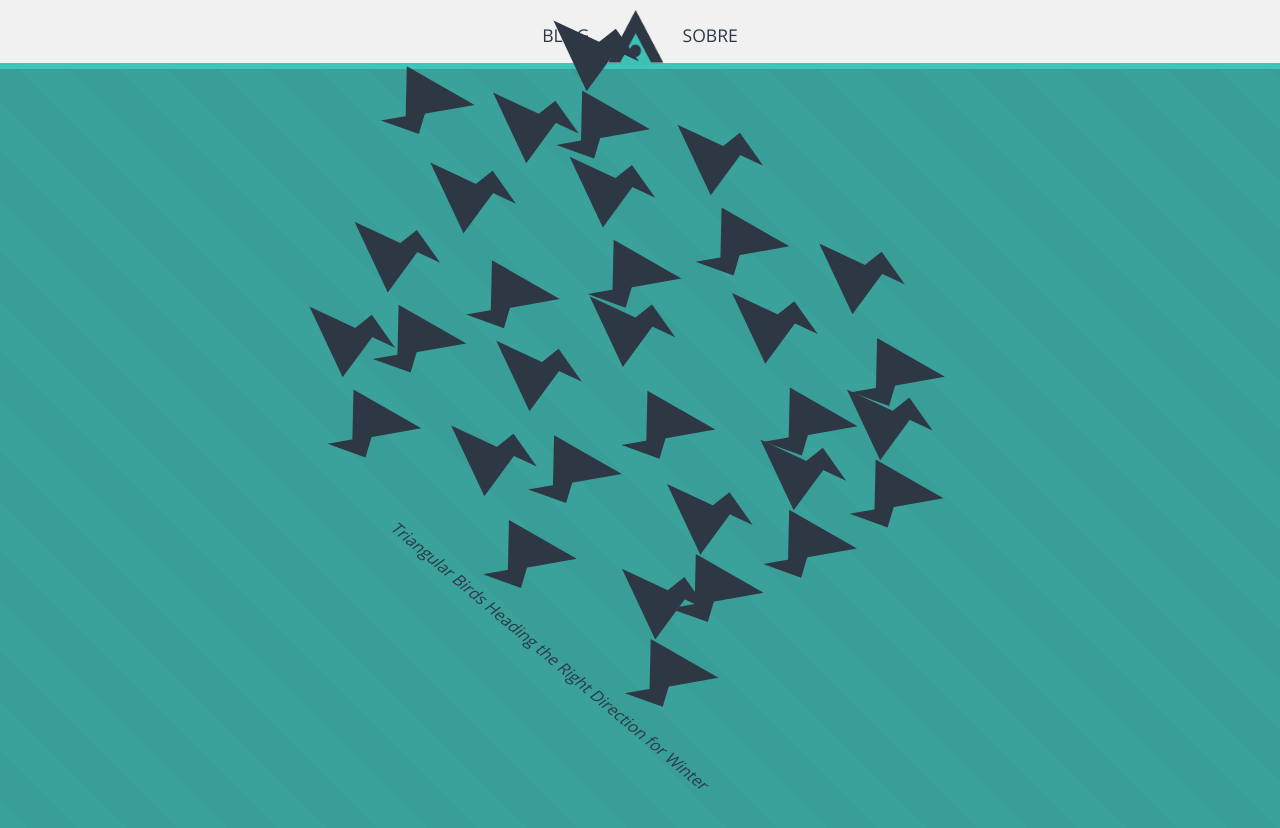
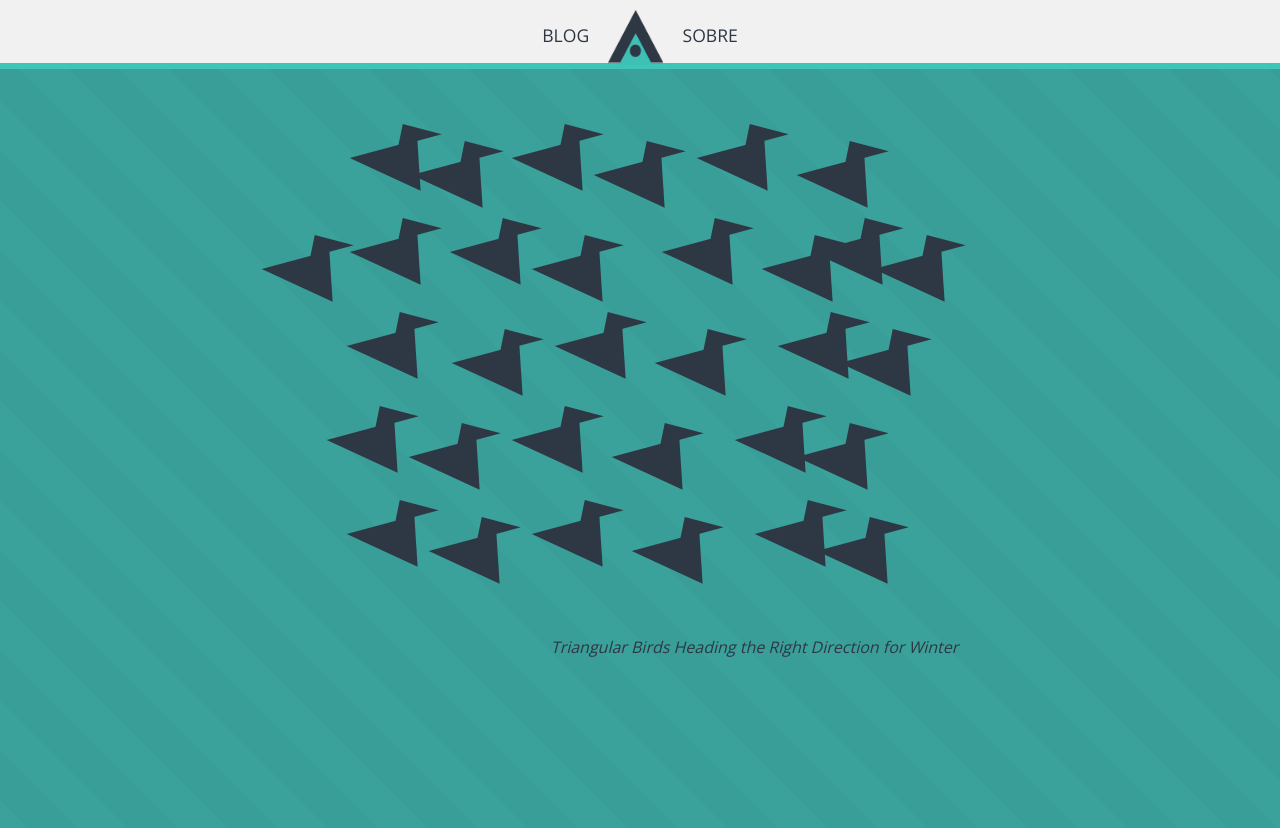
Before and after one commit to albogabriel/gabrielalbo.com, a Jekyll site: the page built from index.html, in a window 1280 px wide. Shown: the top 828 px of the page. Built offline with Jekyll 4.4.1, drawn with Linux system fonts in a browser that asks for light colours; Markdown is read by kramdown in place of the engine named in the settings.

Commit message:
Fixing rotating birds

```diff
--- a/_sass/birds.scss
+++ b/_sass/birds.scss
@@ -3,7 +3,6 @@
   height:400px;
   margin:100px auto;
   margin-bottom: 50px;
-  transform:rotate(40deg);
 
 }
 .piece{
@@ -39,7 +38,6 @@
 }
 
 .piece:nth-child(2n){
-   transform:rotate(130deg);
   margin-top:-4px;
   margin-left:-8px;
 
--- a/css/birds.css
+++ b/css/birds.css
@@ -3,10 +3,9 @@
   height: 400px;
   margin: 100px auto;
   margin-bottom: 50px;
-  transform: rotate(40deg);
 }
 
-/* line 9, ../_sass/birds.scss */
+/* line 8, ../_sass/birds.scss */
 .piece {
   float: left;
   position: relative;
@@ -21,7 +20,7 @@
   transform: rotate(-15deg);
 }
 
-/* line 23, ../_sass/birds.scss */
+/* line 22, ../_sass/birds.scss */
 .piece:after {
   content: '';
   position: absolute;
@@ -34,78 +33,77 @@
   border-bottom: 20px solid #2E3844;
 }
 
-/* line 35, ../_sass/birds.scss */
+/* line 34, ../_sass/birds.scss */
 .title {
   font-style: italic;
   float: right;
   margin-bottom: 50px;
 }
 
-/* line 41, ../_sass/birds.scss */
+/* line 40, ../_sass/birds.scss */
 .piece:nth-child(2n) {
-  transform: rotate(130deg);
   margin-top: -4px;
   margin-left: -8px;
 }
 
-/* line 48, ../_sass/birds.scss */
+/* line 46, ../_sass/birds.scss */
 .piece:nth-child(3) {
   margin-left: -11px;
 }
 
-/* line 52, ../_sass/birds.scss */
+/* line 50, ../_sass/birds.scss */
 .piece:nth-child(6) {
   margin-left: -11px;
 }
 
-/* line 55, ../_sass/birds.scss */
+/* line 53, ../_sass/birds.scss */
 .piece:nth-child(8) {
   margin-left: -158px;
 }
 
-/* line 58, ../_sass/birds.scss */
+/* line 56, ../_sass/birds.scss */
 .piece:nth-child(9) {
   margin-left: -10px;
 }
 
-/* line 61, ../_sass/birds.scss */
+/* line 59, ../_sass/birds.scss */
 .piece:nth-child(13) {
   margin-left: -40px;
 }
 
-/* line 64, ../_sass/birds.scss */
+/* line 62, ../_sass/birds.scss */
 .piece:nth-child(11) {
   margin-left: 60px;
 }
 
-/* line 67, ../_sass/birds.scss */
+/* line 65, ../_sass/birds.scss */
 .piece:nth-child(16) {
   margin-left: 15px;
 }
 
-/* line 70, ../_sass/birds.scss */
+/* line 68, ../_sass/birds.scss */
 .piece:nth-child(3n) {
   margin-left: 30px;
   margin-right: 20px;
 }
 
-/* line 74, ../_sass/birds.scss */
+/* line 72, ../_sass/birds.scss */
 .piece:nth-child(21) {
   margin-left: 10px;
 }
 
-/* line 78, ../_sass/birds.scss */
+/* line 76, ../_sass/birds.scss */
 .piece:hover {
   border-top-color: #bdc3c7;
 }
 
-/* line 82, ../_sass/birds.scss */
+/* line 80, ../_sass/birds.scss */
 .piece:hover:after {
   border-bottom-color: #bdc3c7;
 }
 
 @media (max-width: 400px) {
-  /* line 87, ../_sass/birds.scss */
+  /* line 85, ../_sass/birds.scss */
   .piece:nth-child(-n+4), .piece:nth-child(n+14) {
     display: none;
   }
```
